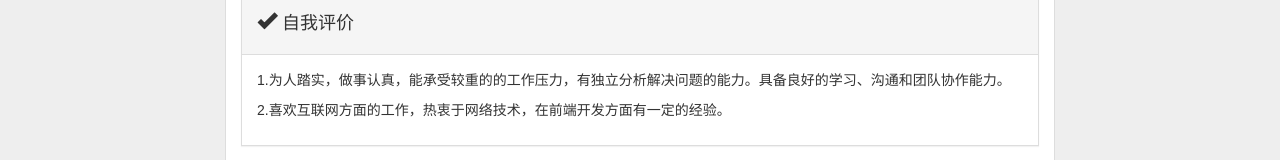
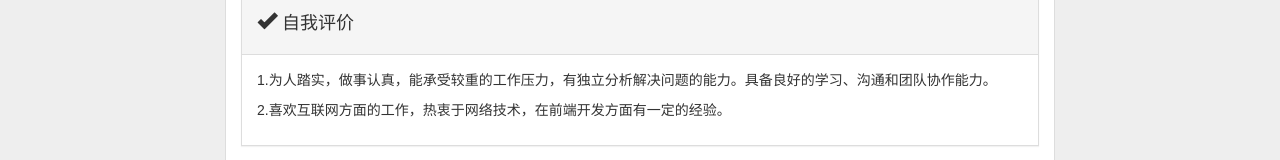
Before and after one commit to sjzhenglijun/zlj, a plain HTML site: page pages/jianli.html in a window 1280 px wide. Shown: the part 809-969 px from the top of the page. Drawn offline with nearby package versions, Linux system fonts and the light colour scheme.

Commit message:
2.2.3
修改

```diff
--- a/pages/jianli.html
+++ b/pages/jianli.html
@@ -95,7 +95,7 @@
                     <div class="panel panel-default">
                         <div class="panel-heading"><h4><span class="glyphicon glyphicon-ok"></span>&nbsp;自我评价</h4></div>
                         <div class="panel-body">
-                            <p>1.为人踏实，做事认真，能承受较重的的工作压力，有独立分析解决问题的能力。具备良好的学习、沟通和团队协作能力。</p>
+                            <p>1.为人踏实，做事认真，能承受较重的工作压力，有独立分析解决问题的能力。具备良好的学习、沟通和团队协作能力。</p>
                             <p>2.喜欢互联网方面的工作，热衷于网络技术，在前端开发方面有一定的经验。</p>
                         </div>
                     </div>
```
